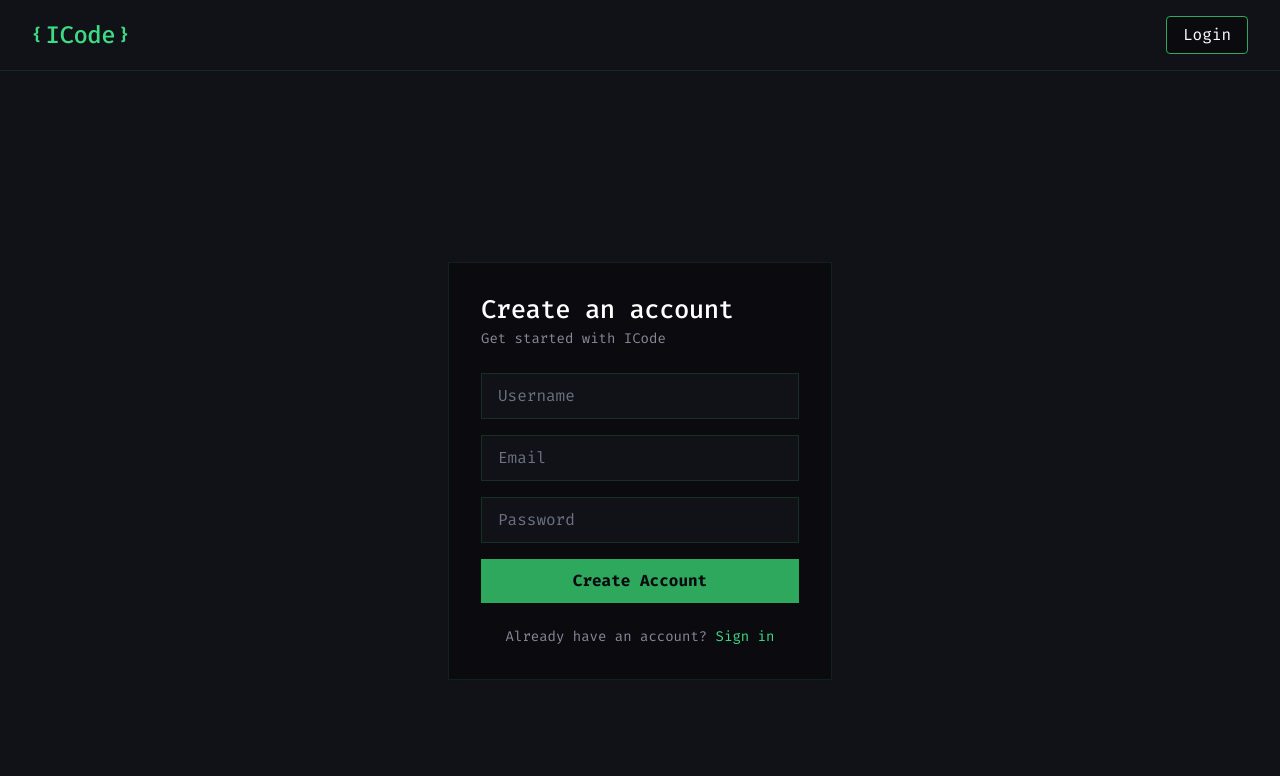
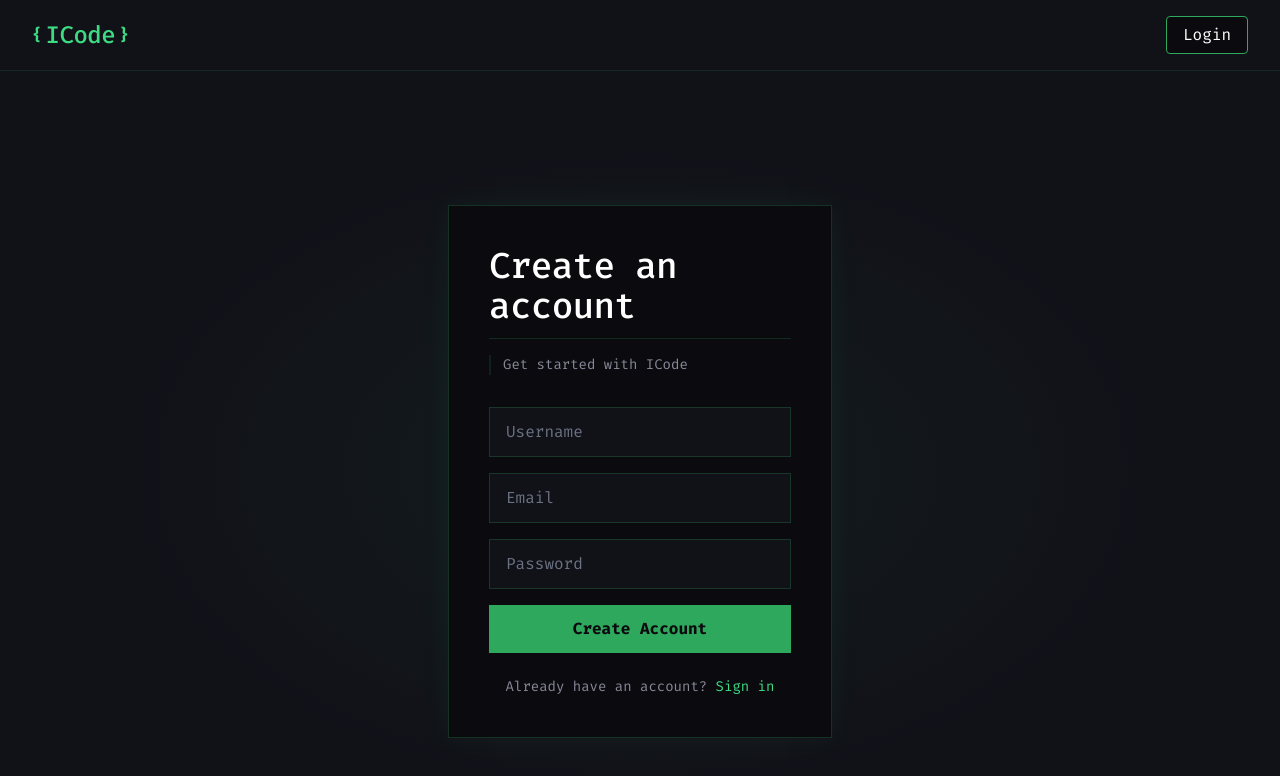
Before and after one commit to saudprashant2062/ICode, a React (Vite) app in the folder Frontend_ICode/: page /register in a window 1280 px wide. Shown: the top 776 px of the page. Built offline with nearby package versions, Linux system fonts and the light colour scheme.

Commit message:
made similar changes in login page

```diff
--- a/Frontend_ICode/src/pages/Login.jsx
+++ b/Frontend_ICode/src/pages/Login.jsx
@@ -8,24 +8,24 @@ export default function Login() {
   return (
     <>
       <Navbar title="ICode" />
-      <main className="min-h-screen flex items-center justify-center bg-gray-800 px-4">
-        <div className="w-full max-w-sm border border-green-500/15 bg-black p-8">
-          <h1 className="text-3xl font-bold text-white mb-1">Welcome back</h1>
-          <p className="text-gray-400 mb-6 text-sm">Sign in to your account</p>
+      <main className="min-h-screen flex items-center justify-center bg-gray-800 bg-[radial-gradient(ellipse_at_center,rgba(61,220,132,0.06)_0%,transparent_60%)] px-4">
+        <div className="w-full max-w-sm border border-green-500/25 bg-black p-10 shadow-[0_0_30px_rgba(61,220,132,0.06)]">
+          <h1 className="text-4xl font-bold text-white border-b border-green-500/20 pb-3">Welcome back</h1>
+          <p className="text-gray-400 mt-4 mb-8 text-sm border-l-2 border-green-500/15 pl-3">Sign in to your account</p>
           <form className="flex flex-col gap-4">
             <input
               type="email"
               placeholder="Email"
               value={email}
               onChange={(e) => setEmail(e.target.value)}
-              className="w-full bg-gray-800 border border-green-500/20 px-4 py-2.5 text-gray-300 placeholder-gray-500 focus:outline-none focus:border-green-400"
+              className="w-full bg-gray-800 border border-green-500/25 px-4 py-3 text-gray-300 placeholder-gray-500 focus:outline-none focus:border-green-400 focus:ring-1 focus:ring-green-400"
             />
             <input
               type="password"
               placeholder="Password"
-              className="w-full bg-gray-800 border border-green-500/20 px-4 py-2.5 text-gray-700 placeholder-gray-600 focus:outline-none focus:border-green-400"
+              className="w-full bg-gray-800 border border-green-500/25 px-4 py-3 text-gray-700 placeholder-gray-600 focus:outline-none focus:border-green-400 focus:ring-1 focus:ring-green-400"
             />
-            <button className="w-full bg-green-500 text-black font-bold py-2.5 hover:bg-green-400 transition-colors duration-200">
+            <button className="w-full bg-green-500 text-black font-bold py-3 hover:bg-green-400 hover:shadow-lg hover:shadow-green-500/25 transition-all duration-200">
               Sign In
             </button>
           </form>
--- a/Frontend_ICode/src/pages/Register.jsx
+++ b/Frontend_ICode/src/pages/Register.jsx
@@ -5,27 +5,27 @@ export default function Register() {
   return (
     <>
       <Navbar title="ICode" />
-      <main className="min-h-screen flex items-center justify-center bg-gray-800 px-4">
-        <div className="w-full max-w-sm border border-green-500/15 bg-black p-8">
-          <h1 className="text-3xl font-bold text-white mb-1">Create an account</h1>
-          <p className="text-gray-400 mb-6 text-sm">Get started with ICode</p>
+      <main className="min-h-screen flex items-center justify-center bg-gray-800 bg-[radial-gradient(ellipse_at_center,rgba(61,220,132,0.06)_0%,transparent_60%)] px-4">
+        <div className="w-full max-w-sm border border-green-500/25 bg-black p-10 shadow-[0_0_30px_rgba(61,220,132,0.06)]">
+          <h1 className="text-4xl font-bold text-white border-b border-green-500/20 pb-3">Create an account</h1>
+          <p className="text-gray-400 mt-4 mb-8 text-sm border-l-2 border-green-500/15 pl-3">Get started with ICode</p>
           <form className="flex flex-col gap-4">
             <input
               type="text"
               placeholder="Username"
-              className="w-full bg-gray-800 border border-green-500/20 px-4 py-2.5 text-gray-300 placeholder-gray-500 focus:outline-none focus:border-green-400"
+              className="w-full bg-gray-800 border border-green-500/25 px-4 py-3 text-gray-300 placeholder-gray-500 focus:outline-none focus:border-green-400 focus:ring-1 focus:ring-green-400"
             />
             <input
               type="email"
               placeholder="Email"
-              className="w-full bg-gray-800 border border-green-500/20 px-4 py-2.5 text-gray-300 placeholder-gray-500 focus:outline-none focus:border-green-400"
+              className="w-full bg-gray-800 border border-green-500/25 px-4 py-3 text-gray-300 placeholder-gray-500 focus:outline-none focus:border-green-400 focus:ring-1 focus:ring-green-400"
             />
             <input
               type="password"
               placeholder="Password"
-              className="w-full bg-gray-800 border border-green-500/20 px-4 py-2.5 text-gray-300 placeholder-gray-500 focus:outline-none focus:border-green-400"
+              className="w-full bg-gray-800 border border-green-500/25 px-4 py-3 text-gray-300 placeholder-gray-500 focus:outline-none focus:border-green-400 focus:ring-1 focus:ring-green-400"
             />
-            <button className="w-full bg-green-500 text-black font-bold py-2.5 hover:bg-green-400 transition-colors duration-200">
+            <button className="w-full bg-green-500 text-black font-bold py-3 hover:bg-green-400 hover:shadow-lg hover:shadow-green-500/25 transition-all duration-200">
               Create Account
             </button>
           </form>
```
